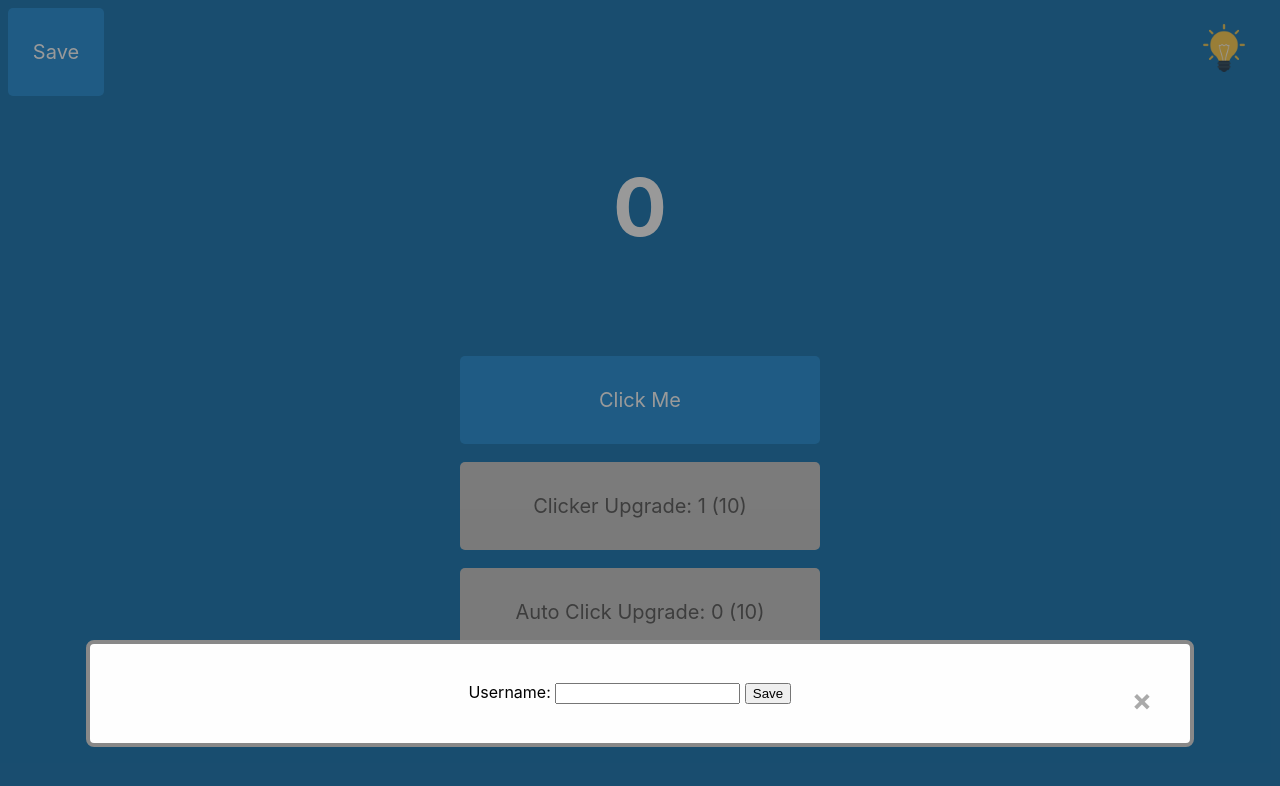
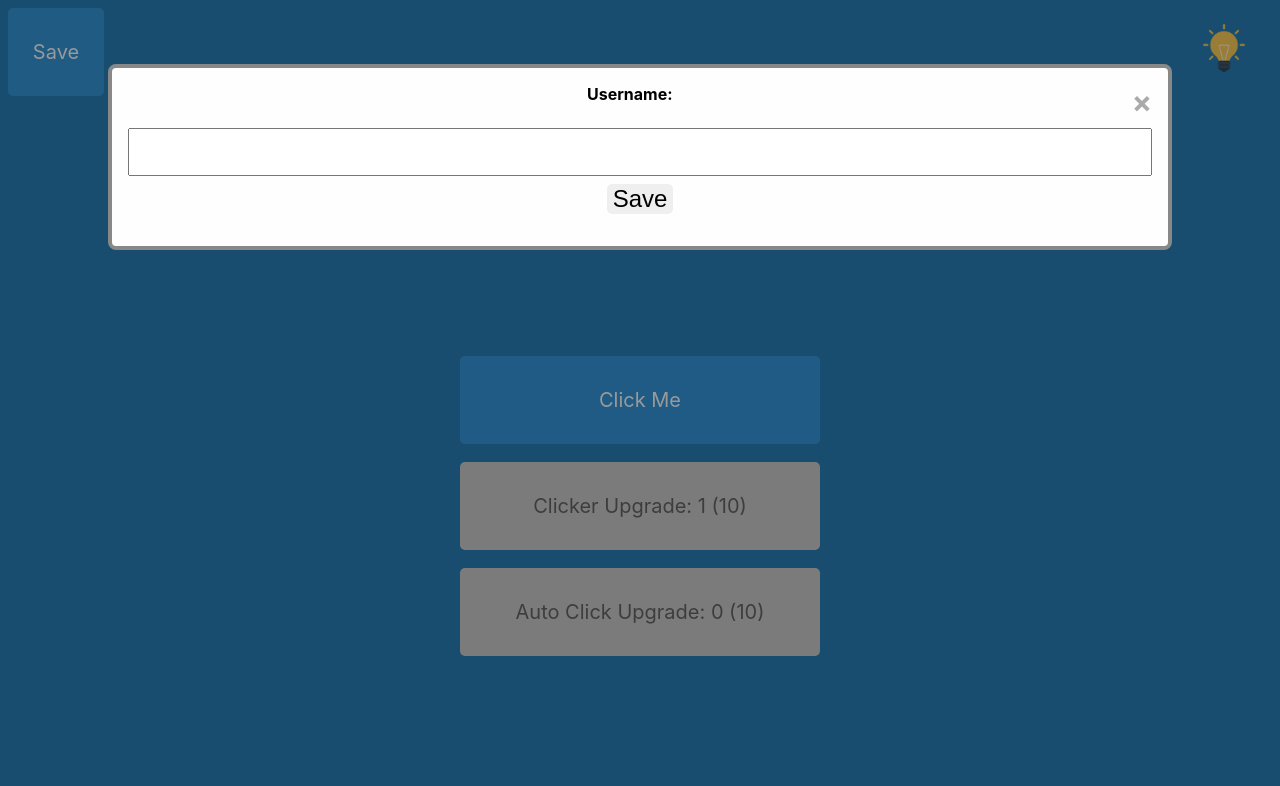
Before and after one commit to DuffyAdams/myPortfolioWebsite, a website: page clicker.html in a window 1280 px wide. Both pictures are taken after a click on the button "Save". Drawn offline with Linux system fonts and the light colour scheme; no server answers.

Commit message:
-fixed dark mode highscore

```diff
--- a/clicker.html
+++ b/clicker.html
@@ -32,7 +32,7 @@
       <div class="modal-content">
         <span class="close">&times;</span>
         <label>Username:</label>
-        <input type="text" id="username" />
+        <input class ="usernameBox" type="text" id="username" />
         <button class="saveButton" onclick="saveGame()" id="saveGame">
           Save
         </button>
@@ -101,6 +101,8 @@
       console.log(firebase);
       var ref = firebase.database().ref("counts");
       function saveGame() {
+        document.getElementById("highscores").innerHTML = "";
+
         // location.reload();
 
         document.getElementById("saveGame").disabled = true;
@@ -136,10 +138,10 @@
           .on("value", function (snapshot) {
             snapshot.forEach(function (data) {
               document.getElementById("highscores").innerHTML +=
-                "<br/><br/>Name: " +
+                "Name: " +
                 data.val().name +
                 "<br/>Score: " +
-                nFormatter(data.val().count, 2);
+                nFormatter(data.val().count, 2) + "<hr class=dashed>";
                 console.log(data.val().count);
 
             });
--- a/dark-styles.css
+++ b/dark-styles.css
@@ -6,24 +6,21 @@ html {
   overflow: hidden;
   touch-action: manipulation;
 }
-input {
+
+.saveGame {
+  float: left;
+  width: 15vh;
+
+ }
+
+
+.lightbulb {
+
   height: 6vh;
   float: right;
   margin-right: 3vh;
   margin-top: 2vh;
   touch-action: manipulation;
-}
-input:active {
-  -webkit-transform: scale(.96);
-  -ms-transform: scale(.96);
-  transform: scale(.96);
-}
-.lightbulb {
-  touch-action: manipulation;
-  height: 6vh;
-  float: right;
-  margin-right: 3vh;
-  margin-top: 2vh;
   -webkit-filter: grayscale(100%);
   filter: grayscale(100%);
 }
@@ -35,7 +32,6 @@ body {
 }
 .display {
   touch-action: manipulation;
-
   color: #ffffff;
   font-size: 5vh;
   padding-bottom: 3vh;
@@ -48,26 +44,28 @@ body {
   padding-top: 3vh;
 }
 
-button {
+.button_container {
   overflow: auto;
   border-radius: 5px;
   border: none;
   touch-action: manipulation;
   font-size: 2.5vh;
-  background-color: #34495e;
+  background-color: #32506f; /* Green background */
   color: white; /* White text */
   cursor: pointer; /* Pointer/hand icon */
   width: 45vh; /* Set a width if needed */
   height: 11vh;
   font-family: -apple-system, BlinkMacSystemFont, "Segoe UI", Roboto, Oxygen,
     Ubuntu, Cantarell, "Open Sans", "Helvetica Neue", sans-serif;
-}
-button:disabled {
   touch-action: manipulation;
 }
+
 button[disabled] {
   background-color: #cccccc;
   color: #666666;
+  touch-action: manipulation;
+}
+button:disabled {
   touch-action: manipulation;
 }
 @media screen and (min-width: 700px) {
@@ -90,7 +88,7 @@ input:active {
   -webkit-transform: scale(.96);
   -ms-transform: scale(.96);
   transform: scale(.96);
-}
+}}
   particle {
     -webkit-filter: grayscale(100%);
     filter: grayscale(100%);
@@ -106,4 +104,73 @@ input:active {
     opacity: 0;
     touch-action: manipulation;
   }
+
+
+
+
+/* The Modal (background) */
+.save {
+  float: left;
+  border-radius: 5px;
+  border: none;
+  touch-action: manipulation;
+  font-size: 2.5vh;
+  background-color: #32506f; /* Green background */
+  color: white; /* White text */
+  cursor: pointer; /* Pointer/hand icon */
+  width: 12vh; /* Set a width if needed */
+  height: 11vh;
+  font-family: -apple-system, BlinkMacSystemFont, "Segoe UI", Roboto, Oxygen,
+    Ubuntu, Cantarell, "Open Sans", "Helvetica Neue", sans-serif;
+  touch-action: manipulation;
 }
+.modal {
+  font-family: -apple-system, BlinkMacSystemFont, "Segoe UI", Roboto, Oxygen,
+  Ubuntu, Cantarell, "Open Sans", "Helvetica Neue", sans-serif;
+  display: none; /* Hidden by default */
+  position: fixed; /* Stay in place */
+  z-index: 1; /* Sit on top */
+  left: 0;
+  top: 0;
+  width: 100%; /* Full width */
+  height: 100%; /* Full height */
+  overflow: auto; /* Enable scroll if needed */
+  background-color: rgb(0,0,0); /* Fallback color */
+  background-color: rgba(0,0,0,0.4); /* Black w/ opacity */
+}
+
+/* Modal Content/Box */
+.modal-content {
+  font-family: -apple-system, BlinkMacSystemFont, "Segoe UI", Roboto, Oxygen,
+  Ubuntu, Cantarell, "Open Sans", "Helvetica Neue", sans-serif;
+  background-color: #fefefe;
+  margin: 5% auto; /* 15% from the top and centered */
+  padding: 2vh;
+  border: 4px solid #888;
+  width: 80%; /* Could be more or less, depending on screen size */
+  border-radius: 8px;
+
+}
+
+
+/* The Close Button */
+.close {
+  color: #aaa;
+  float: right;
+  font-size: 30px;
+  font-weight: bold;
+}
+
+.close:hover,
+.close:focus {
+  color: black;
+  text-decoration: none;
+  cursor: pointer;
+}
+.highscores {
+  font-size: 2.5vh;
+  padding: .5vh;
+}
+hr.dashed {
+  border-top: 1vh dashed #bbb;
+}
--- a/styles.css
+++ b/styles.css
@@ -112,9 +112,24 @@ particle {
   opacity: 0;
   touch-action: manipulation;
 }
+label {
+  font-weight: bold;
+}
 
+.usernameBox {
+  text-align: center;
+  width: 100%;
+  padding: 8px 16px;
+  margin: 8px 0;
+  box-sizing: border-box;
+  font-size: 3vh;
 
-
+}
+.saveButton{
+  border-radius: 5px;
+  border: none;
+  font-size: 3vh;
+}
 /* The Modal (background) */
 .save {
   float: left;
@@ -151,8 +166,8 @@ particle {
   font-family: -apple-system, BlinkMacSystemFont, "Segoe UI", Roboto, Oxygen,
   Ubuntu, Cantarell, "Open Sans", "Helvetica Neue", sans-serif;
   background-color: #fefefe;
-  margin: 50% auto; /* 15% from the top and centered */
-  padding: 3%;
+  margin: 5% auto; /* 15% from the top and centered */
+  padding: 2vh;
   border: 4px solid #888;
   width: 80%; /* Could be more or less, depending on screen size */
   border-radius: 8px;
@@ -176,6 +191,10 @@ particle {
 }
 
 .highscores {
-  overflow: hidden
+  font-size: 2.5vh;
+  padding-top: 2vh;
 
 }
+hr.dashed {
+  border-top: 1vh dashed #bbb;
+}
```
